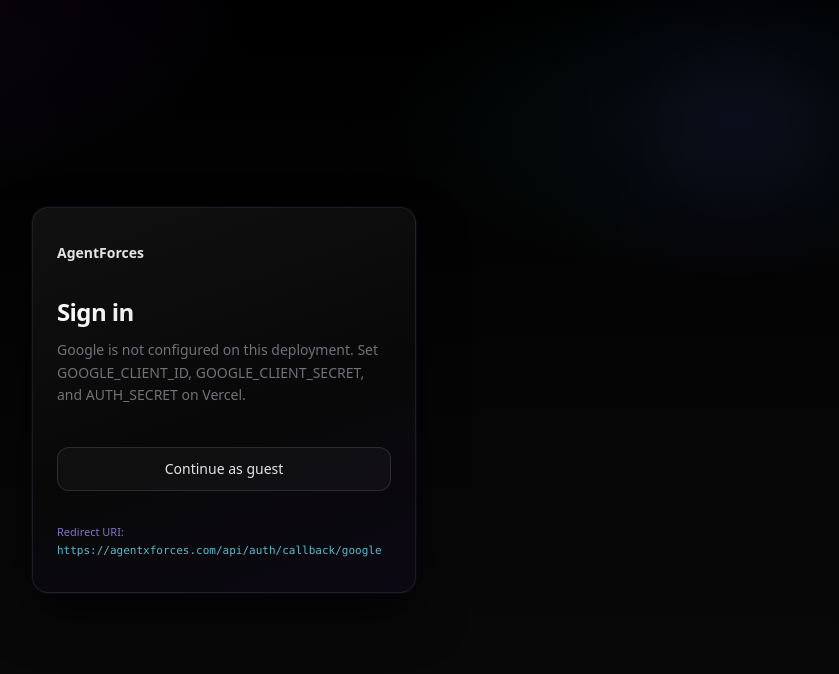
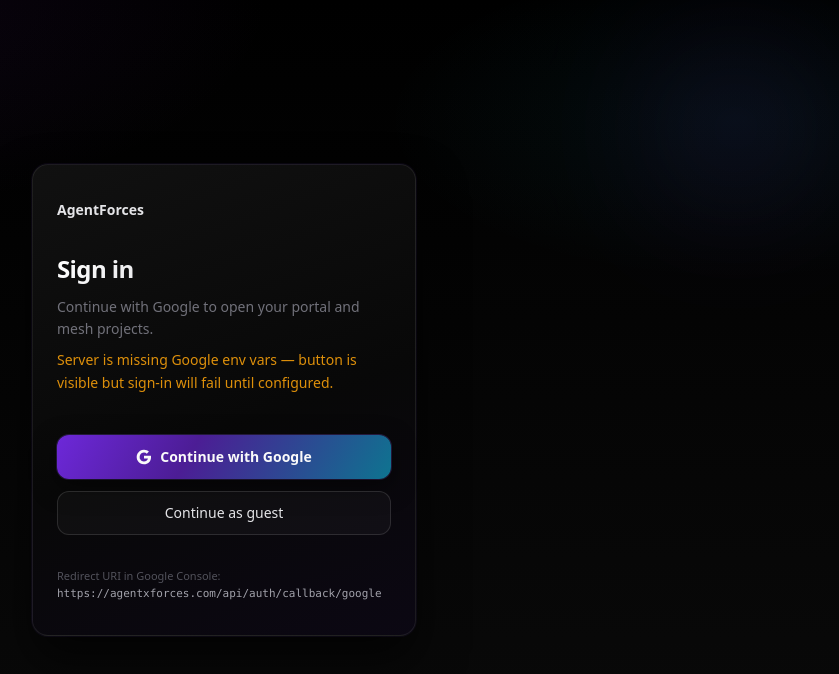
Before and after one commit to davidh38597hdh/AgentForces, a Next.js app: page /login in a window 1280 px wide. Shown: the top 674 px of the page, without its empty margins (416-1255 px from the left). Built offline with nearby package versions, Linux system fonts and the light colour scheme; no server answers.

Commit message:
Always show Continue with Google on landing and login.
Relax Google detection to client id/secret only; add providers-status
debug endpoint for Vercel env checks.

```diff
--- /dev/null
+++ b/app/api/auth/providers-status/route.ts
@@ -0,0 +1,13 @@
+import { NextResponse } from 'next/server';
+import { isGoogleAuthConfigured, isAuthRequired } from '@/lib/auth-mode';
+
+/** Debug: confirms whether Google OAuth env is visible to the server. */
+export async function GET() {
+  return NextResponse.json({
+    googleConfigured: isGoogleAuthConfigured(),
+    authRequired: isAuthRequired(),
+    hasClientId: !!process.env.GOOGLE_CLIENT_ID?.trim(),
+    hasClientSecret: !!process.env.GOOGLE_CLIENT_SECRET?.trim(),
+    hasAuthSecret: !!process.env.AUTH_SECRET?.trim(),
+  });
+}
--- a/app/login/LoginForm.tsx
+++ b/app/login/LoginForm.tsx
@@ -22,9 +22,22 @@
     setError('');
     setPending(true);
     try {
-      await signIn('google', { callbackUrl: safeCallback });
+      // Always attempt; NextAuth errors if provider missing
+      const res = await signIn('google', { callbackUrl: safeCallback, redirect: true });
+      if (res?.error) {
+        setError(
+          googleEnabled
+            ? `Sign-in failed: ${res.error}`
+            : 'Google OAuth is not configured. Add GOOGLE_CLIENT_ID and GOOGLE_CLIENT_SECRET on Vercel, then redeploy.'
+        );
+        setPending(false);
+      }
     } catch {
-      setError('Could not start Google sign-in. Try again.');
+      setError(
+        googleEnabled
+          ? 'Could not start Google sign-in. Try again.'
+          : 'Google OAuth is not configured. Add GOOGLE_CLIENT_ID and GOOGLE_CLIENT_SECRET on Vercel, then redeploy.'
+      );
       setPending(false);
     }
   };
@@ -45,19 +58,23 @@
         </Link>
         <h1 className="mt-8 text-2xl font-semibold tracking-tight af-title-gradient">Sign in</h1>
         <p className="mt-2 text-sm text-zinc-500 leading-relaxed">
-          {googleEnabled
-            ? 'Continue with Google to open your portal and mesh projects.'
-            : 'Google is not configured on this deployment. Set GOOGLE_CLIENT_ID, GOOGLE_CLIENT_SECRET, and AUTH_SECRET on Vercel.'}
+          Continue with Google to open your portal and mesh projects.
+          {!googleEnabled && (
+            <span className="block mt-2 text-amber-500/90">
+              Server is missing Google env vars — button is visible but sign-in will fail until
+              configured.
+            </span>
+          )}
         </p>
 
-        {googleEnabled ? (
+        {/* Always show Google button */}
         <button
           type="button"
           onClick={onGoogle}
           disabled={pending}
-            className="af-btn-primary w-full mt-10 disabled:opacity-60"
+          className="af-btn-primary w-full mt-10 disabled:opacity-60 gap-2"
         >
-            <svg className="h-4 w-4 mr-2" viewBox="0 0 24 24" aria-hidden>
+          <svg className="h-4 w-4 shrink-0" viewBox="0 0 24 24" aria-hidden>
             <path
               fill="currentColor"
               d="M22.56 12.25c0-.78-.07-1.53-.2-2.25H12v4.26h5.92c-.26 1.37-1.04 2.53-2.21 3.31v2.77h3.57c2.08-1.92 3.28-4.74 3.28-8.09z"
@@ -77,22 +94,18 @@
           </svg>
           {pending ? 'Redirecting…' : 'Continue with Google'}
         </button>
-        ) : null}
 
         {!authRequired && (
-          <Link
-            href={safeCallback}
-            className={`af-btn-ghost w-full ${googleEnabled ? 'mt-3' : 'mt-10'}`}
-          >
+          <Link href={safeCallback} className="af-btn-ghost w-full mt-3">
             Continue as guest
           </Link>
         )}
 
         {error && <p className="mt-4 text-xs text-red-400">{error}</p>}
 
-        <p className="mt-8 text-[11px] text-[var(--purple-soft)] leading-relaxed opacity-80">
-          Redirect URI:{' '}
-          <code className="text-[var(--cyan-soft)]">
+        <p className="mt-8 text-[11px] text-zinc-600 leading-relaxed">
+          Redirect URI in Google Console:{' '}
+          <code className="text-zinc-400">
             https://agentxforces.com/api/auth/callback/google
           </code>
         </p>
--- a/app/page.tsx
+++ b/app/page.tsx
@@ -2,11 +2,10 @@
 import { isGoogleAuthConfigured } from '@/lib/auth-mode';
 
 export default function Home() {
-  const googleEnabled = isGoogleAuthConfigured();
+  const googleReady = isGoogleAuthConfigured();
 
   return (
     <div className="min-h-screen af-page-bg text-[var(--foreground)] flex flex-col relative overflow-hidden">
-      {/* Animated purple / cyan glows */}
       <div className="af-orb af-orb-purple" aria-hidden />
       <div className="af-orb af-orb-cyan" aria-hidden />
       <div className="af-orb af-orb-purple-soft" aria-hidden />
@@ -15,14 +14,12 @@
         <div className="max-w-3xl mx-auto px-5 h-14 flex items-center justify-between">
           <span className="text-sm font-semibold tracking-wide text-zinc-100">AgentForces</span>
           <div className="flex items-center gap-5">
-            {googleEnabled && (
             <Link
               href="/login"
               className="text-xs font-medium text-zinc-400 hover:text-[var(--purple-soft)] transition-colors"
             >
               Sign in
             </Link>
-            )}
             <Link
               href="/portal"
               className="text-xs font-medium text-zinc-300 hover:text-[var(--cyan-soft)] transition-colors"
@@ -34,7 +31,6 @@
       </header>
 
       <main className="flex-1 max-w-3xl mx-auto px-5 pt-20 sm:pt-28 pb-16 w-full relative z-10 overflow-visible">
-        {/* Title outside card; extra space so gradient text is not clipped */}
         <div className="mb-6 sm:mb-8 overflow-visible">
           <h1 className="text-5xl sm:text-6xl font-semibold tracking-tight af-title-gradient">
             AgentForces
@@ -49,20 +45,18 @@
             Multi-network agent meshes — chief routing, inter-network bus, your keys
           </p>
           <p className="text-sm text-zinc-500 mb-10 max-w-lg leading-relaxed">
-            {googleEnabled
-              ? 'Sign in with Google, pick a project in the portal, then open your mesh.'
-              : 'Pick a project in the portal, then open your mesh. Configure Google OAuth on Vercel to enable sign-in.'}
+            Sign in with Google, pick a project in the portal, then open your mesh.
+            {!googleReady && (
+              <span className="block mt-2 text-amber-500/80">
+                Tip: set GOOGLE_CLIENT_ID and GOOGLE_CLIENT_SECRET on Vercel for live OAuth.
+              </span>
+            )}
           </p>
           <div className="flex flex-wrap gap-3">
-            {googleEnabled ? (
             <Link href="/login" className="af-btn-primary">
               Continue with Google
             </Link>
-            ) : null}
-            <Link
-              href="/portal"
-              className={googleEnabled ? 'af-btn-ghost' : 'af-btn-primary'}
-            >
+            <Link href="/portal" className="af-btn-ghost">
               Open portal
             </Link>
             <Link href="/dashboard" className="af-btn-ghost">
--- a/auth.ts
+++ b/auth.ts
@@ -1,26 +1,27 @@
 import NextAuth from 'next-auth';
 import Google from 'next-auth/providers/google';
-import { isGoogleAuthConfigured } from '@/lib/auth-mode';
 
 /**
- * NextAuth config. Google provider is registered only when env is present.
- * Product default: auth optional — see lib/auth-mode.ts.
+ * NextAuth — Google provider when GOOGLE_CLIENT_ID + GOOGLE_CLIENT_SECRET are set.
+ * AUTH_SECRET recommended in production; fallback only for local open mode.
  */
+const googleId = process.env.GOOGLE_CLIENT_ID?.trim();
+const googleSecret = process.env.GOOGLE_CLIENT_SECRET?.trim();
+
 const providers = [];
 
-if (isGoogleAuthConfigured()) {
+if (googleId && googleSecret) {
   providers.push(
     Google({
-      clientId: process.env.GOOGLE_CLIENT_ID!,
-      clientSecret: process.env.GOOGLE_CLIENT_SECRET!,
+      clientId: googleId,
+      clientSecret: googleSecret,
     })
   );
 }
 
 export const { handlers, auth, signIn, signOut } = NextAuth({
   providers,
-  // Avoid hard-failing when AUTH_SECRET is unset in open mode
-  secret: process.env.AUTH_SECRET || 'agentforces-dev-open-mode-not-for-production',
+  secret: process.env.AUTH_SECRET?.trim() || 'agentforces-dev-open-mode-not-for-production',
   session: { strategy: 'jwt' },
   pages: {
     signIn: '/login',
--- a/lib/auth-mode.ts
+++ b/lib/auth-mode.ts
@@ -1,22 +1,19 @@
 /**
- * Auth mode — Google OAuth when env is configured.
- * - Configured: show Google button; gate portal/dashboard unless AUTH_REQUIRED=false
- * - Not configured: open guest access
+ * Auth mode — Google OAuth.
+ * Button is always shown in UI; provider registers when client id/secret exist.
  */
 
-/** True only when Google OAuth env is fully configured. */
+/** True when Google OAuth client credentials are set (AUTH_SECRET optional; has fallback). */
 export function isGoogleAuthConfigured(): boolean {
   return !!(
-    process.env.GOOGLE_CLIENT_ID?.trim() &&
-    process.env.GOOGLE_CLIENT_SECRET?.trim() &&
-    process.env.AUTH_SECRET?.trim()
+    process.env.GOOGLE_CLIENT_ID?.trim() && process.env.GOOGLE_CLIENT_SECRET?.trim()
   );
 }
 
 /**
- * Whether protected routes require a session.
- * Default: on when Google is configured.
- * Set AUTH_REQUIRED=false to allow guests even with Google env present.
+ * Whether portal/dashboard require a session.
+ * Default: on when Google client credentials exist.
+ * Set AUTH_REQUIRED=false to allow guests with Google still available.
  */
 export function isAuthRequired(): boolean {
   if (process.env.AUTH_REQUIRED === 'false' || process.env.AUTH_REQUIRED === '0') {
```
Lines whose indentation alone changed are shown as unchanged.
